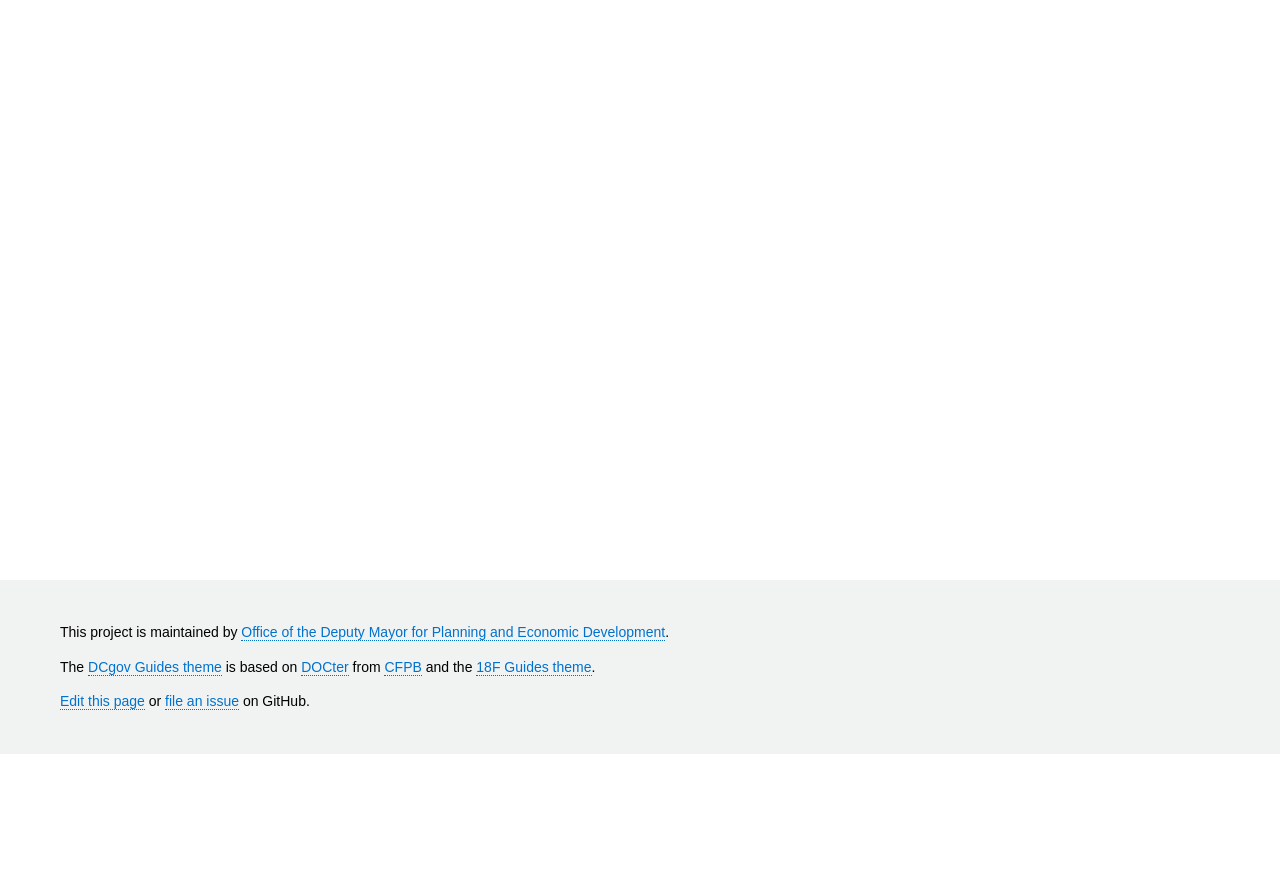
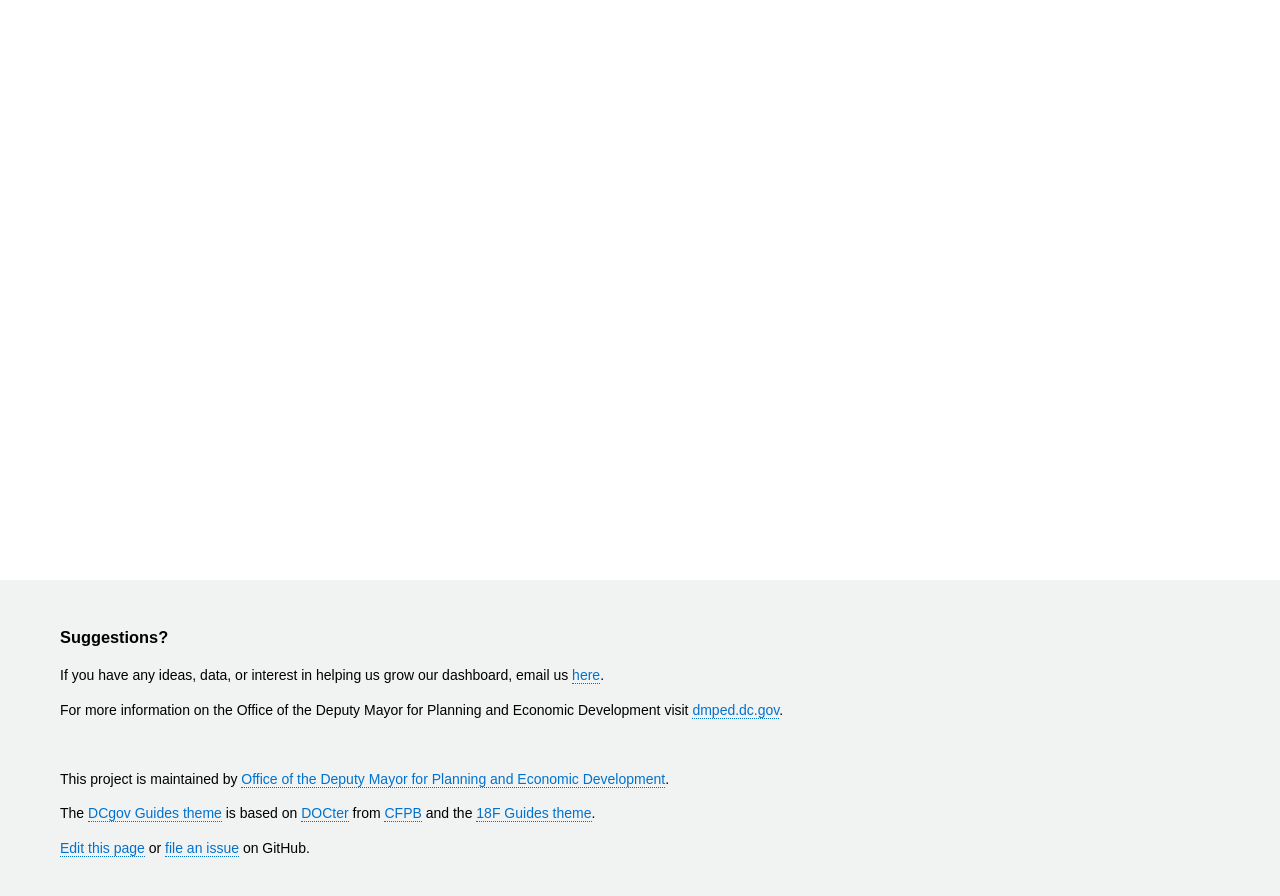
Before and after one commit to DCgov/economic-intelligence, a Jekyll site: the page built from population.html, in a window 1280 px wide and 900 px high, scrolled down 574 px. Shown: the top 896 px of the window. Built offline with Jekyll 4.4.1, drawn with Linux system fonts in a browser that asks for light colours; nearby versions of some CDN libraries; before the commit the page ends 1328 px from its top, so only the background shows below that.

Commit message:
Moved Suggestions text to footer

```diff
--- a/_includes/footer.html
+++ b/_includes/footer.html
@@ -1,8 +1,12 @@
 <footer role="contentinfo">
-  <div class="wrap">{% assign repo_url = site.repos[0].url %}
+	<div class="wrap">{% assign repo_url = site.repos[0].url %}
+	<h3>Suggestions?</h3>
+	<p>If you have any ideas, data, or interest in helping us grow our dashboard, email us <a href="mailto:dmped.econintel@dc.gov">here</a>.</P>
+	<p>For more information on the Office of the Deputy Mayor for Planning and Economic Development visit <a href="http://dmped.dc.gov">dmped.dc.gov</a>.
+	</p>
+<br>
     <p>This project is maintained by <a href="{{ site.author.url }}">{{ site.author.name }}</a>.</p>
     <p>The <a href="https://github.com/DCgov/guides-template/">DCgov Guides theme</a> is based on <a href="https://github.com/cfpb/docter/">DOCter</a> from <a href="http://cfpb.github.io/">CFPB</a> and the <a href="https://github.com/18F/guides-template/">18F Guides theme</a>.</p>
     <p><a href="{{ repo_url }}/edit/gh-pages/{{ page.relative_path }}">Edit this page</a> or <a href="{{ repo_url }}/issues">file an issue</a> on GitHub.</p>
-
   </div><!--/.wrap -->
 </footer>
```
Also changed, not shown: _pages/index.md (+0 -5 lines).
